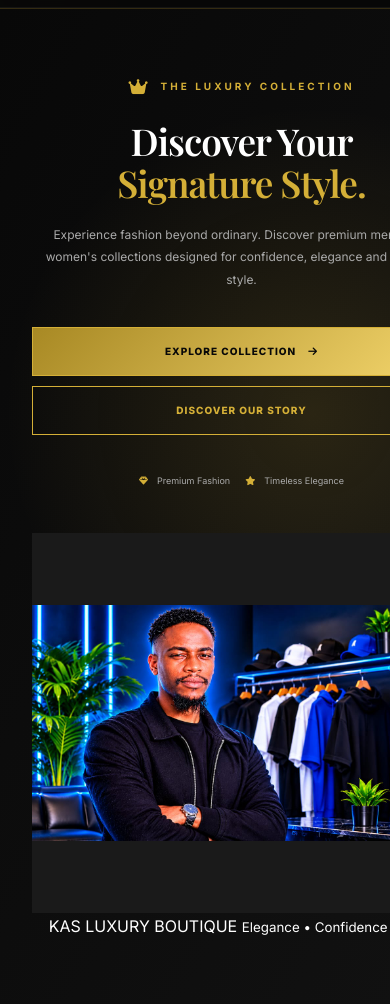
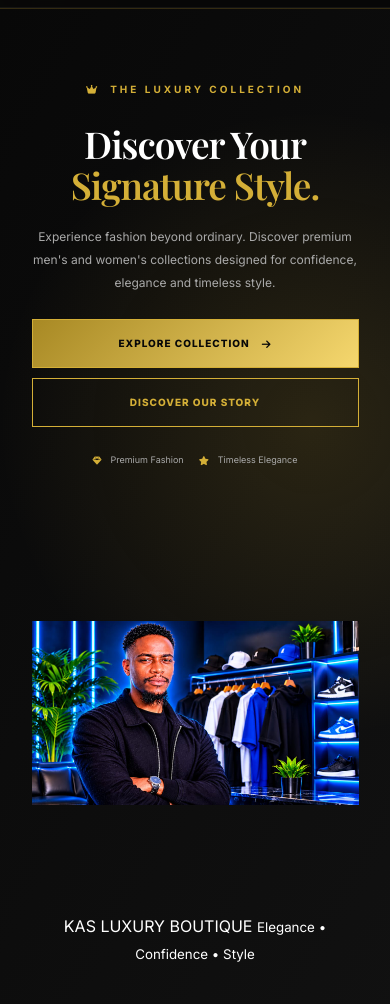
Before and after one commit to kasdavid/KAS-LUXURY-BOUTIQUE, a plain HTML site: page index.html in a window 390 px wide. Shown: the part 96-1100 px from the top of the page. Drawn offline with nearby package versions, Linux system fonts and the light colour scheme; a script that the page names is missing.

Commit message:
Upgrade luxury boutique hero section

```diff
--- a/style.css
+++ b/style.css
@@ -464,11 +464,141 @@ section {
     object-position: center;
     display: block;
 }
-
 /* =========================================
-   MOBILE RESPONSIVENESS - KAS LUXURY
+   KAS LUXURY BOUTIQUE
+   RESPONSIVE HERO SECTION
 ========================================= */
 
+/* HERO IMAGE CONTAINER */
+
+.hero-image-frame {
+    position: relative;
+    width: 100%;
+    height: auto;
+    aspect-ratio: auto;
+    overflow: hidden;
+
+    display: flex;
+    align-items: center;
+    justify-content: center;
+}
+
+/* HERO IMAGE */
+
+.hero-image-frame img {
+    display: block;
+    width: 100%;
+    height: auto;
+    max-width: 100%;
+
+    object-fit: contain;
+    object-position: center;
+}
+
+/* HERO TEXT */
+
+.hero-text {
+    width: 100%;
+    max-width: 650px;
+}
+
+/* HERO LABEL */
+
+.hero-label {
+    display: inline-flex;
+    align-items: center;
+    gap: 10px;
+    margin-bottom: 25px;
+    color: var(--gold);
+    font-size: 11px;
+    font-weight: 700;
+    letter-spacing: 3px;
+}
+
+/* HERO HEADING */
+
+.hero-text h1 {
+    font-family: var(--font-heading);
+    font-size: clamp(42px, 5vw, 72px);
+    line-height: 1.13;
+    font-weight: 600;
+    letter-spacing: -1px;
+}
+
+.hero-text h1 span {
+    display: block;
+    color: var(--gold);
+}
+
+/* HERO DESCRIPTION */
+
+.hero-text > p {
+    max-width: 520px;
+    margin-top: 25px;
+    color: var(--grey);
+    font-size: 14px;
+    line-height: 2;
+}
+
+/* HERO BUTTONS */
+
+.hero-buttons {
+    display: flex;
+    align-items: center;
+    flex-wrap: wrap;
+    gap: 15px;
+    margin-top: 35px;
+}
+
+.btn-gold,
+.btn-outline {
+    min-height: 49px;
+    display: inline-flex;
+    align-items: center;
+    justify-content: center;
+    gap: 12px;
+    padding: 13px 25px;
+    font-size: 11px;
+    font-weight: 800;
+    letter-spacing: 1px;
+    text-transform: uppercase;
+    transition: var(--transition);
+}
+
+.btn-gold {
+    background: linear-gradient(135deg, var(--gold-dark), var(--gold-light));
+    color: var(--black);
+    border: 1px solid var(--gold);
+}
+
+.btn-outline {
+    background: transparent;
+    color: var(--gold);
+    border: 1px solid var(--gold);
+}
+
+/* HERO TRUST */
+
+.hero-trust {
+    display: flex;
+    flex-wrap: wrap;
+    gap: 25px;
+    margin-top: 38px;
+}
+
+.hero-trust span {
+    display: flex;
+    align-items: center;
+    gap: 9px;
+    color: var(--grey);
+    font-size: 11px;
+}
+
+.hero-trust i {
+    color: var(--gold);
+}
+
+/* MOBILE RESPONSIVENESS */
 
 @media screen and (max-width: 768px) {
 
@@ -482,201 +612,48 @@ section {
     .hero-content {
         width: 100%;
         grid-template-columns: 1fr;
-        gap: 15px;
+        gap: 20px;
         padding: 15px 12px;
     }
 
-    .hero-image {
-        position: relative;
-        width: 100%;
-        height: clamp(300px, 90vw, 430px);
-        min-height: 0;
-        aspect-ratio: unset;
-        margin: 10px auto;
-        padding: 0;
-        overflow: hidden;
-        display: block;
-    }
-
-    .hero-image img {
-        position: absolute;
-        inset: 0;
-        width: 100%;
-        height: 100%;
-        object-fit: cover;
-        object-position: center;
-        display: block;
-    }
-
-}
-
-
-    /* HERO IMAGE CONTAINER */
-    .hero-image {
+    .hero-image-frame {
         width: 100%;
         height: auto;
-        min-height: 0;
-        aspect-ratio: 16 / 9;
-        margin: 15px auto;
-        padding: 0;
-        overflow: hidden;
-        display: flex;
-        align-items: center;
-        justify-content: center;
+        aspect-ratio: auto;
+        margin: 10px auto;
     }
 
-    /* HERO IMAGE */
-    .hero-image img {
+    .hero-image-frame img {
         width: 100%;
-        height: 100%;
-        max-height: none;
-        object-fit: cover;
-        object-position: center;
-        display: block;
+        height: auto;
+        object-fit: contain;
     }
 
-/* HERO TEXT */
-
-.hero-text {
-    max-width: 650px;
-}
-
-.hero-label {
-    display: inline-flex;
-    align-items: center;
-    gap: 10px;
-
-    margin-bottom: 25px;
-
-    color: var(--gold);
-
-    font-size: 11px;
-    font-weight: 700;
-
-    letter-spacing: 3px;
-}
-
-.hero-label i {
-    font-size: 17px;
-}
-
-.hero-text h1 {
-    font-family: var(--font-heading);
-
-    font-size: clamp(42px, 5vw, 72px);
-    line-height: 1.13;
-
-    font-weight: 600;
-    letter-spacing: -1px;
-}
-
-.hero-text h1 span {
-    display: block;
-    color: var(--gold);
-}
-
-.hero-text > p {
-    max-width: 520px;
-
-    margin-top: 25px;
-
-    color: var(--grey);
-
-    font-size: 14px;
-    line-height: 2;
-}
-
-
-/* HERO BUTTONS */
-
-.hero-buttons {
-    display: flex;
-    align-items: center;
-    flex-wrap: wrap;
-
-    gap: 15px;
-    margin-top: 35px;
-}
-
-.btn-gold,
-.btn-outline {
-    min-height: 49px;
-
-    display: inline-flex;
-    align-items: center;
-    justify-content: center;
-
-    gap: 12px;
-
-    padding: 13px 25px;
-
-    font-size: 11px;
-    font-weight: 800;
-
-    letter-spacing: 1px;
-    text-transform: uppercase;
-
-    transition: var(--transition);
-}
-
-.btn-gold {
-    background: linear-gradient(
-        135deg,
-        var(--gold-dark),
-        var(--gold-light)
-    );
-
-    color: var(--black);
-    border: 1px solid var(--gold);
-}
-
-.btn-gold:hover {
-    transform: translateY(-4px);
-
-    box-shadow:
-        0 10px 30px rgba(212, 175, 55, 0.25);
-}
-
-.btn-outline {
-    background: transparent;
-
-    color: var(--gold);
-    border: 1px solid var(--gold);
-}
-
-.btn-outline:hover {
-    background: var(--gold);
-    color: var(--black);
-
-    transform: translateY(-4px);
-}
-
-
-/* HERO TRUST */
-
-.hero-trust {
-    display: flex;
-    flex-wrap: wrap;
-    gap: 25px;
-
-    margin-top: 38px;
-}
-
-.hero-trust span {
-    display: flex;
-    align-items: center;
-    gap: 9px;
-
-    color: var(--grey);
-
-    font-size: 11px;
-}
-
-.hero-trust i {
-    color: var(--gold);
-}
-
-
+    .hero-text h1 {
+        font-size: clamp(36px, 9vw, 48px);
+    }
+
+    .hero-text > p {
+        font-size: 13px;
+        line-height: 1.8;
+    }
+
+    .hero-buttons {
+        gap: 10px;
+        margin-top: 25px;
+    }
+
+    .btn-gold,
+    .btn-outline {
+        padding: 12px 17px;
+        font-size: 10px;
+    }
+
+    .hero-trust {
+        gap: 15px;
+        margin-top: 25px;
+    }
+}
 
 /* =====================================================
    11. SECTION HEADINGS
```
